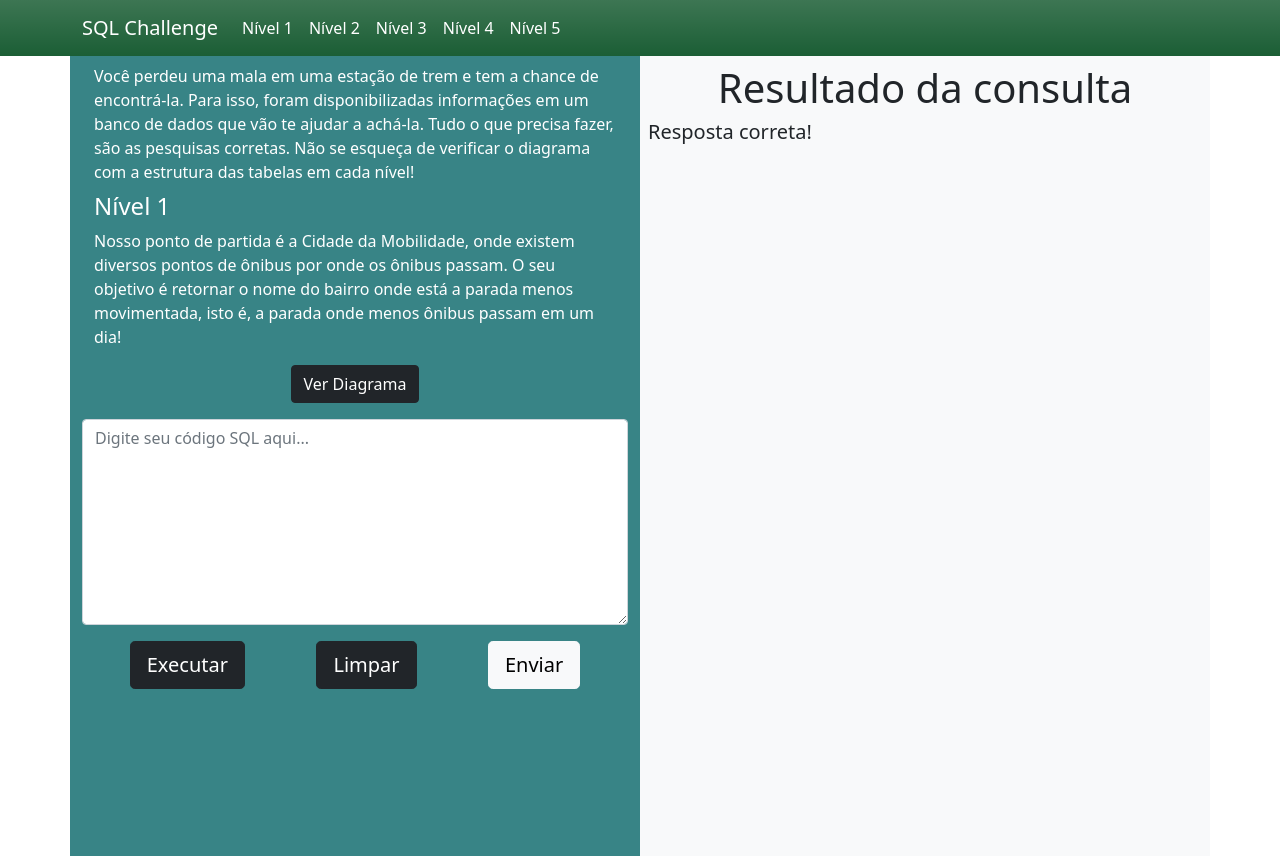
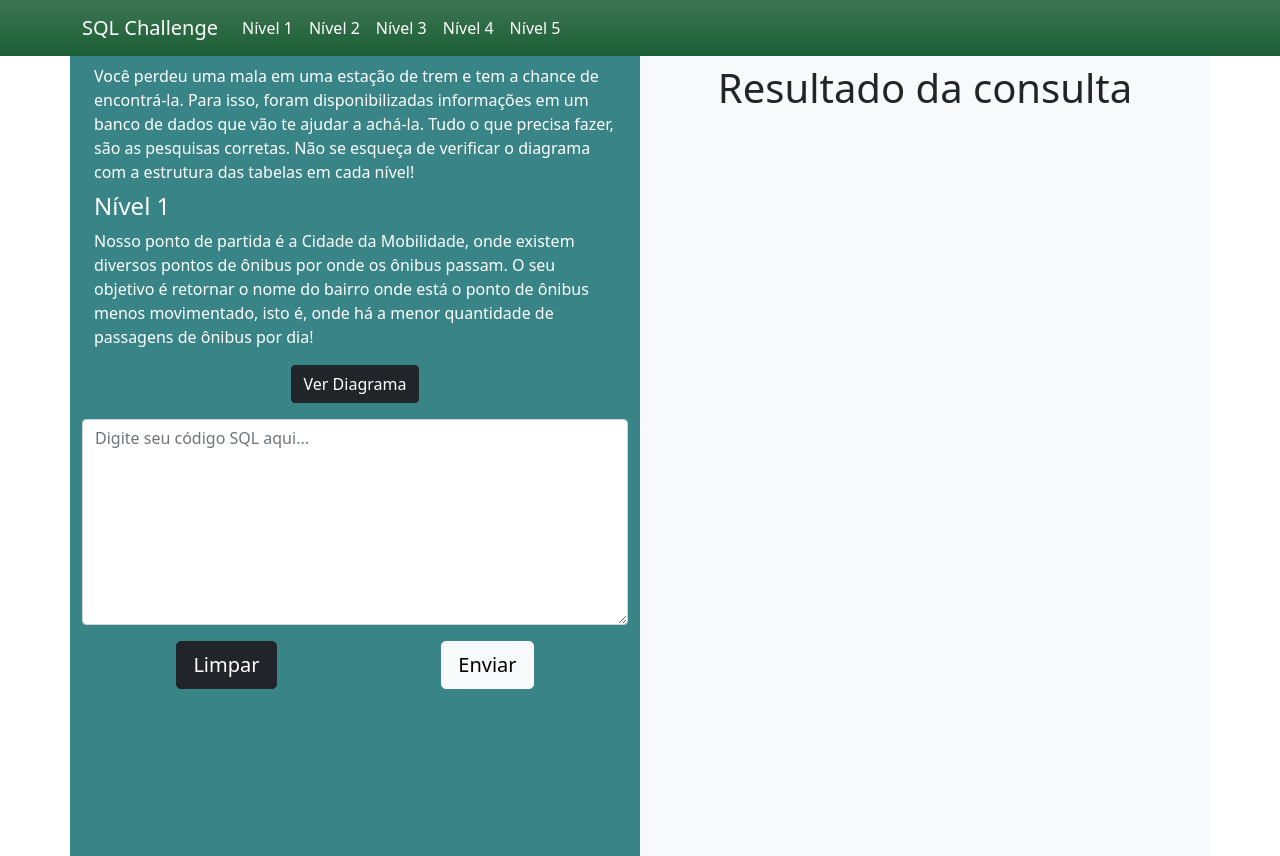
Before and after one commit to SamGomes52/sql-challenge-react, a React (Create React App) app in the folder client/: page / in a window 1280 px wide. Built offline with nearby package versions, Linux system fonts and the light colour scheme.

Commit message:
Adiciona limpa consulta

```diff
--- a/client/src/site/components/base.jsx
+++ b/client/src/site/components/base.jsx
@@ -11,6 +11,10 @@ function Base(props) {
 
   function alteraConsulta(event) {
     setConsulta(event.target.value);
+  }
+
+  function limpaConsulta() {
+    setConsulta('');
   }
 
   function cliqueExecutar() {
@@ -67,18 +71,19 @@ function Base(props) {
                 rows={8}
                 placeholder="Digite seu código SQL aqui..."
                 name="consulta-textarea"
+                value={consulta}
                 onChange={alteraConsulta}
               ></textarea>
             </div>
             <div className="m-3 d-flex justify-content-evenly">
-              <button
+              {/* <button
                 type="button"
                 className="mx-auto btn btn-dark btn-lg"
                 onClick={cliqueExecutar}
               >
                 Executar
-              </button>
-              <button type="button" className="mx-auto btn btn-dark btn-lg">
+              </button> */}
+              <button type="button" className="mx-auto btn btn-dark btn-lg" onClick={limpaConsulta}>
                 Limpar
               </button>
               <button type="button" className="mx-auto btn btn-light btn-lg" onClick={cliqueEnviar}>
--- a/client/src/site/components/resultadoConsulta.jsx
+++ b/client/src/site/components/resultadoConsulta.jsx
@@ -1,6 +1,9 @@
 import React from "react";
 
 function ResultadoConsulta (props) {
+
+
+    try {
         var resposta;
         if (props.resultadoEhCerto) {
             resposta = "Resposta correta!"
@@ -8,10 +11,11 @@ function ResultadoConsulta (props) {
             resposta = "Resposta errada!"
         }
 
-    try {
+        if (props.resultadoConsulta != undefined) {
             return (<div>{props.resultadoConsulta?.map((resultadoLinha) => <div>{JSON.stringify(resultadoLinha)}</div>)}<h5>{resposta}</h5></div>);
+        }
     } catch (error) {
-        return <div><h5>Erro: operação inválida!</h5><h5>{resposta}</h5></div>
+        return <div><h5>Erro: operação inválida!</h5></div>
     }
 
 }
--- a/client/src/site/data/descricoes.jsx
+++ b/client/src/site/data/descricoes.jsx
@@ -14,8 +14,8 @@ const descricoes = [
         <h4 className="ms-2">Nível 1</h4>
         <div className="m-2">
           Nosso ponto de partida é a Cidade da Mobilidade, onde existem diversos
-          pontos de ônibus por onde os ônibus passam. O seu objetivo é retornar o nome do bairro onde está a parada
-          menos movimentada, isto é, a parada onde menos ônibus passam em um
+          pontos de ônibus por onde os ônibus passam. O seu objetivo é retornar o nome do bairro onde está o ponto de ônibus
+          menos movimentado, isto é, onde há a menor quantidade de passagens de ônibus por
           dia!
         </div>
       </div>
```
Lines whose indentation alone changed are shown as unchanged.
